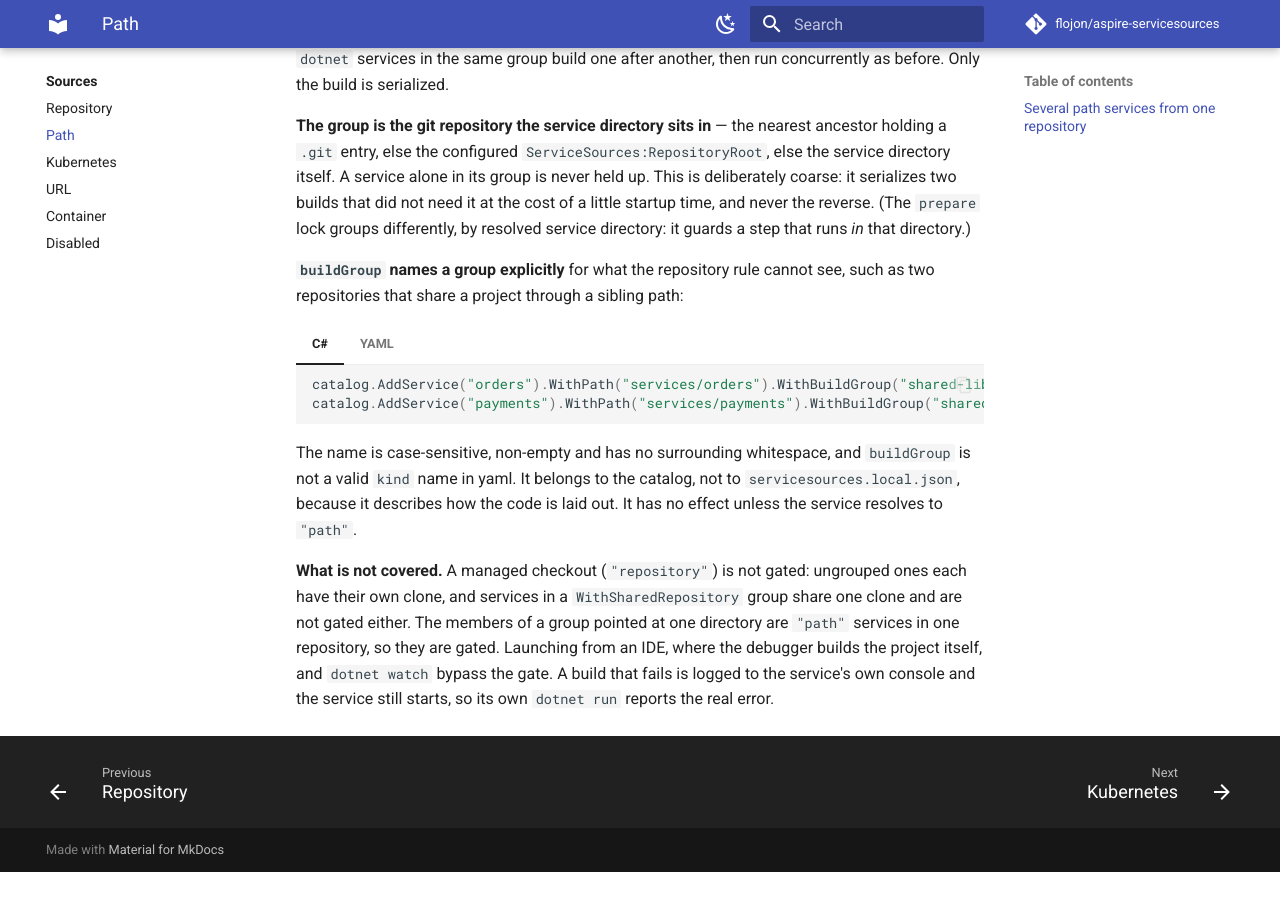
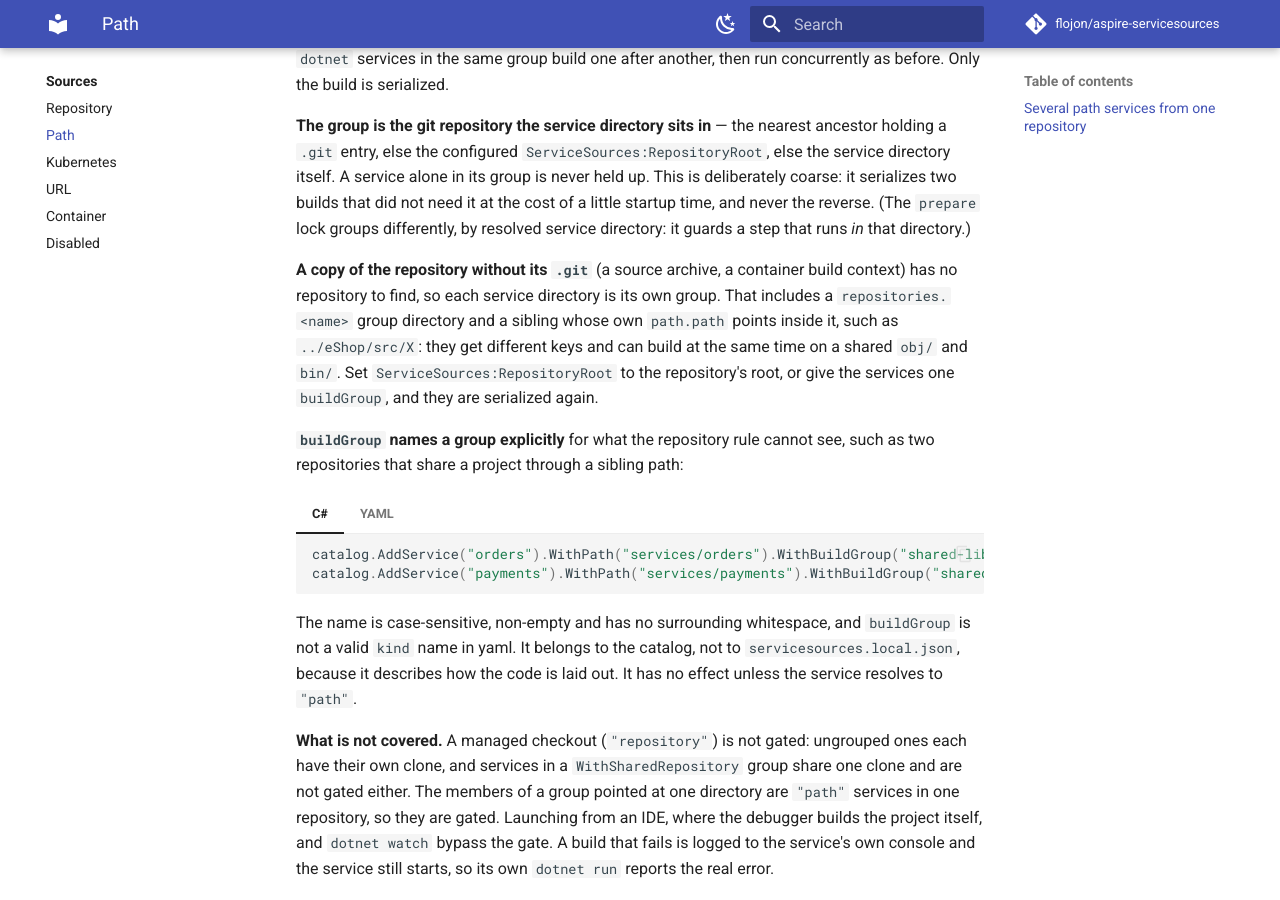
Before and after one commit to flojon/aspire-servicesources, an MkDocs documentation site: the page built from docs/sources/path.md, in a window 1280 px wide and 900 px high, scrolled down 3588 px. Built offline with MkDocs 1.6.1 and Material for MkDocs 9.7.7, drawn with Linux system fonts in a browser that asks for light colours; comment, search, counter and statistics services are not loaded; before the commit the page ends 4460 px from its top, so only the background shows below that.

Commit message:
Pin the build-gate key for a group directory without .git and document the requirement
Co-Authored-By: Claude Sonnet 5.5 <noreply@anthropic.com>

```diff
--- a/docs/sources/path.md
+++ b/docs/sources/path.md
@@ -193,6 +193,13 @@ two builds that did not need it at the cost of a little startup time, and never
 `prepare` lock groups differently, by resolved service directory: it guards a step that runs *in*
 that directory.)
 
+**A copy of the repository without its `.git`** (a source archive, a container build context) has no
+repository to find, so each service directory is its own group. That includes a `repositories.<name>`
+group directory and a sibling whose own `path.path` points inside it, such as `../eShop/src/X`: they
+get different keys and can build at the same time on a shared `obj/` and `bin/`. Set
+`ServiceSources:RepositoryRoot` to the repository's root, or give the services one `buildGroup`, and
+they are serialized again.
+
 **`buildGroup` names a group explicitly** for what the repository rule cannot see, such as two
 repositories that share a project through a sibling path:
 
```
Also changed, not shown: CHANGELOG.md (+6 -0 lines), 1 other file.
